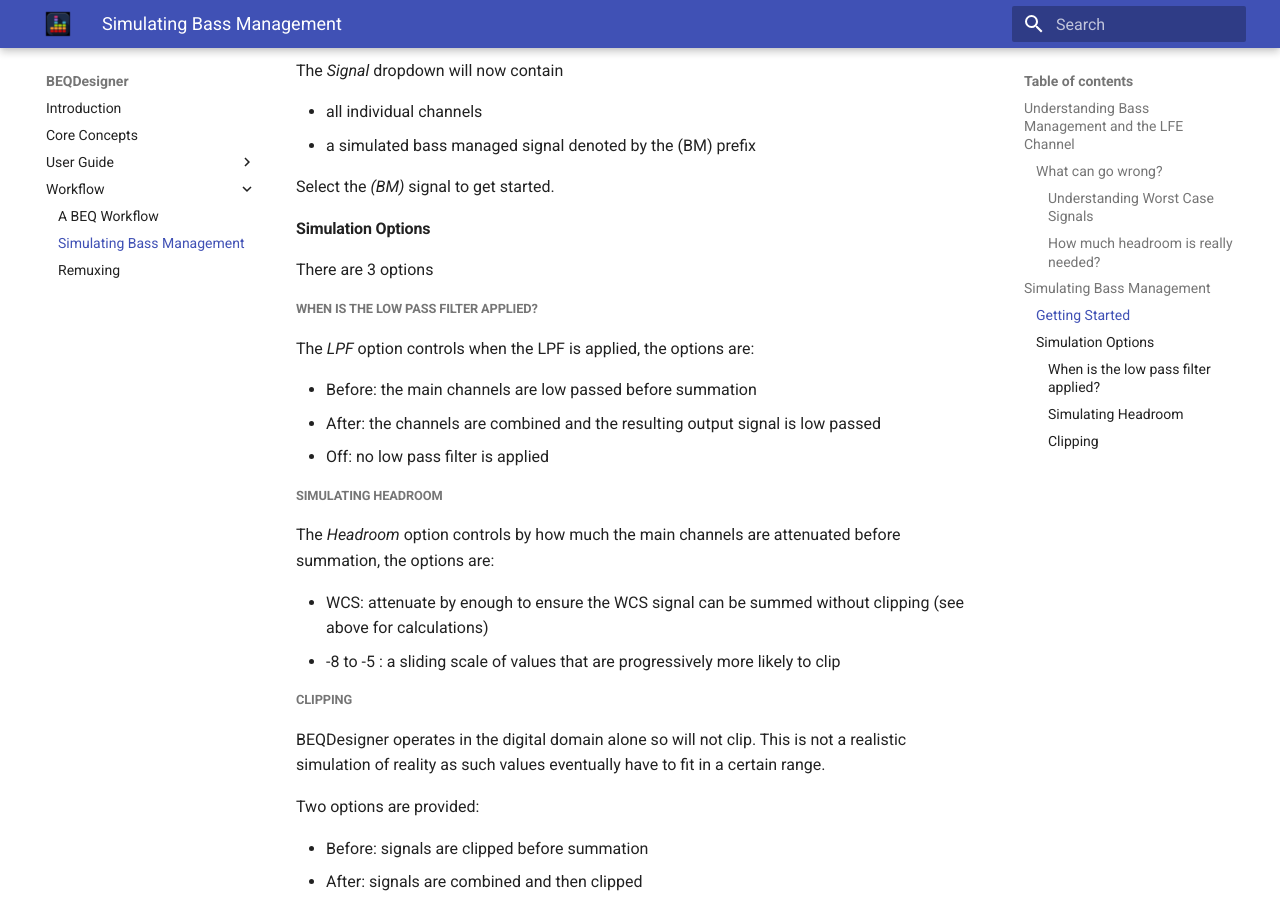
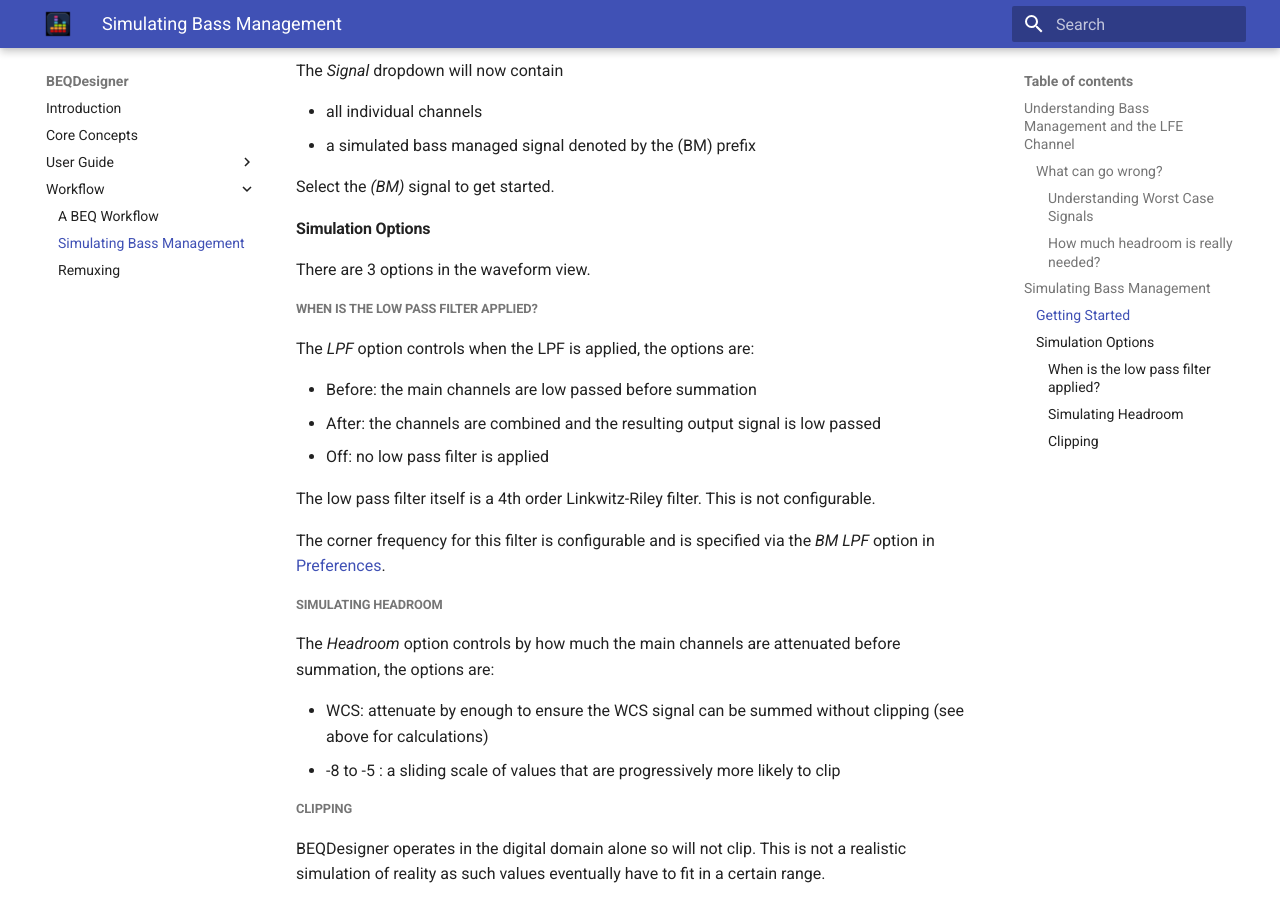
Before and after one commit to 3ll3d00d/beqdesigner, an MkDocs documentation site: the page built from docs/workflow/bass_management.md, in a window 1280 px wide and 900 px high, scrolled down 2740 px. Built offline with MkDocs 1.6.1 and Material for MkDocs 9.7.7, drawn with Linux system fonts in a browser that asks for light colours; formulas are drawn with MathJax 3.

```diff
--- a/docs/workflow/bass_management.md
+++ b/docs/workflow/bass_management.md
@@ -85,7 +85,7 @@ Select the *(BM)* signal to get started.
 
 #### Simulation Options
 
-There are 3 options
+There are 3 options in the waveform view.
 
 ##### When is the low pass filter applied?
 
@@ -94,6 +94,10 @@ The *LPF* option controls when the LPF is applied, the options are:
 * Before: the main channels are low passed before summation
 * After: the channels are combined and the resulting output signal is low passed
 * Off: no low pass filter is applied
+
+The low pass filter itself is a 4th order Linkwitz-Riley filter. This is not configurable.
+
+The corner frequency for this filter is configurable and is specified via the *BM LPF* option in [Preferences](../ui/preferences.md#filter).
 
 ##### Simulating Headroom
 
--- a/mkdocs.yml
+++ b/mkdocs.yml
@@ -10,6 +10,7 @@ markdown_extensions:
       permalink: true
   - admonition
   - pymdownx.arithmatex
+  - pymdownx.superfences
 extra:
   disqus: beqdesigner
 nav:
```
Also changed, not shown: docs/ui/remux_audio.md (+3 -0 lines), docs/workflow/remux.md (+48 -0 lines), docs/img/workflow_remux_all_linked.png (added), docs/img/workflow_remux_mapping.png (added).
